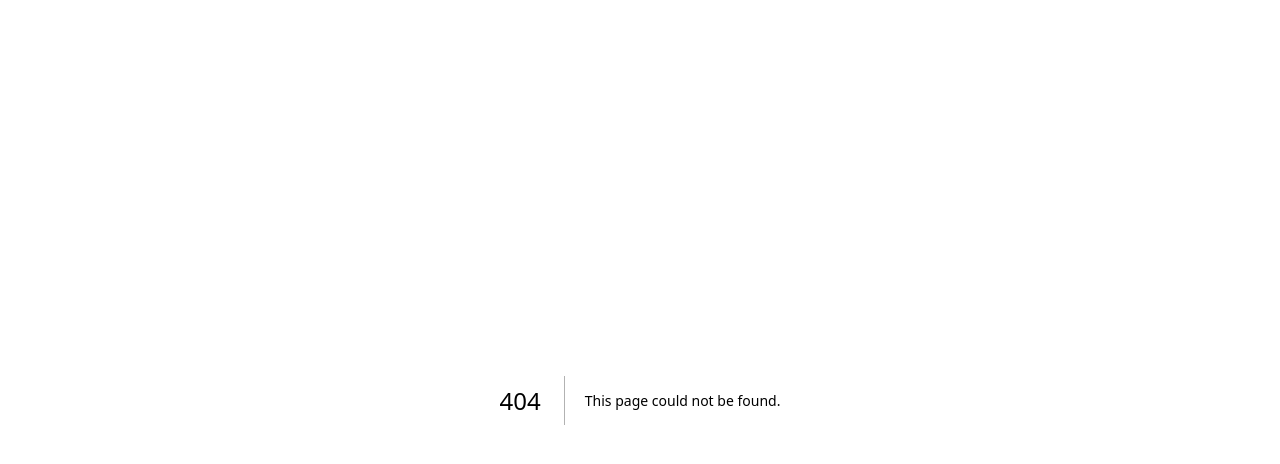
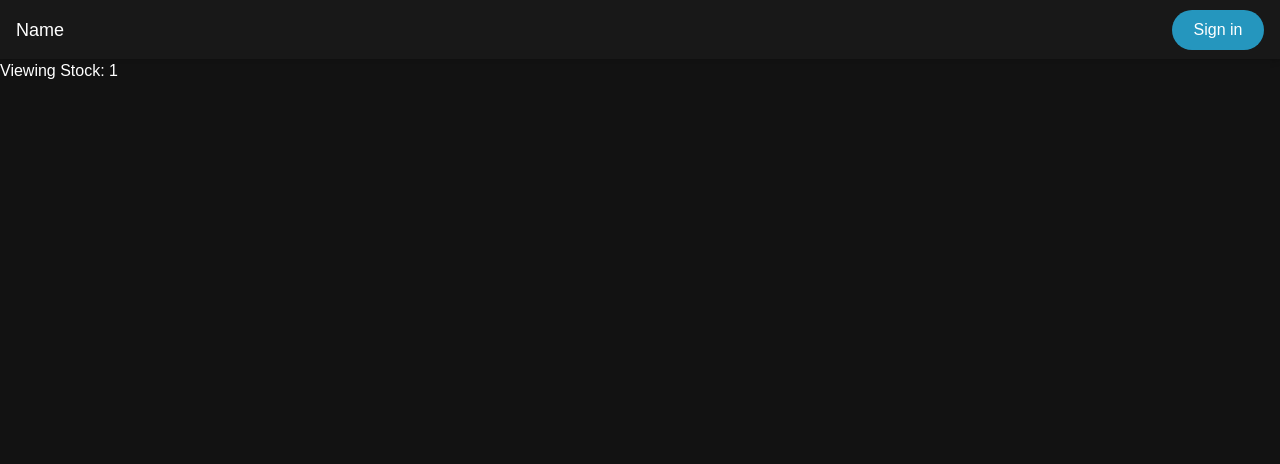
Before and after one commit to fbyrgy/SENG401-Project, a Next.js app in the folder frontend/: page /view/1 in a window 1280 px wide. Before the commit this address had no page. Shown: the top 464 px of the page. Built offline with nearby package versions, Linux system fonts and the light colour scheme.

Commit message:
setup dynamic route

```diff
--- /dev/null
+++ b/frontend/app/view/[ticker]/page.tsx
@@ -0,0 +1,18 @@
+'use client'
+
+import { useParams } from 'next/navigation';
+import Header from '../../components/header';
+
+export default function StockPage() {
+
+  const params = useParams();
+  const ticker = params.ticker
+
+  return (
+    <div>
+        <Header />
+        <h1 className="text-white">Viewing Stock: {ticker}</h1>
+
+    </div>
+  );
+}
```
Also changed, not shown: 1 other file (tests, documents, lock files or other folders).
